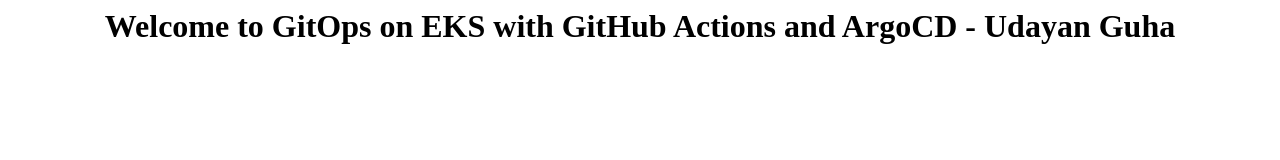
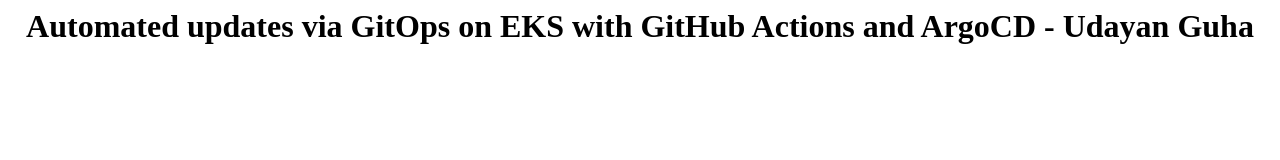
Before and after one commit to GuhaUdayan/eks-gitops-argocd, a plain HTML site: page docker/index.html in a window 1280 px wide. Drawn offline with Linux system fonts and the light colour scheme.

Commit message:
update index.html

```diff
--- a/docker/index.html
+++ b/docker/index.html
@@ -1,7 +1,7 @@
 <Html>
 <body>
 <center>
-<h1> Welcome to GitOps on EKS with GitHub Actions and ArgoCD - Udayan Guha </h1>
+<h1>  Automated updates via GitOps on EKS with GitHub Actions and ArgoCD - Udayan Guha </h1>
 </center>
 </body>
 </Html>
```
Also changed, not shown: 1 other file.
